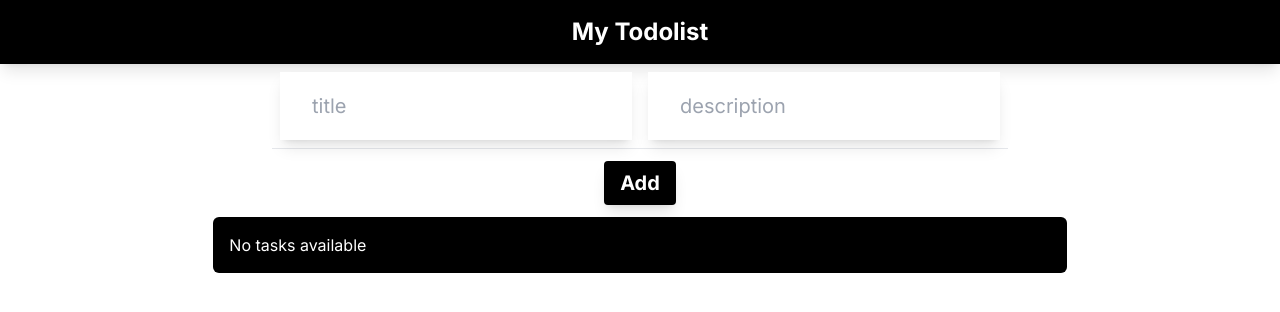
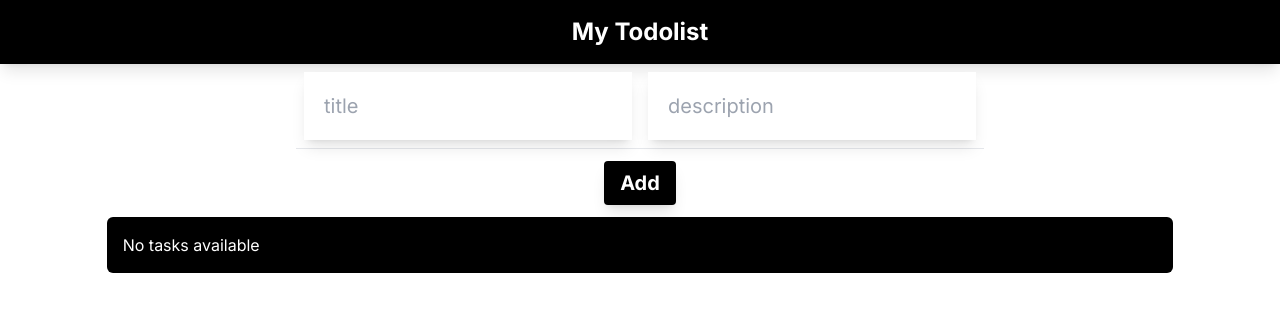
Before and after one commit to VeeraManikanta-Gudala/My-Todolist, a Next.js app: page / in a window 1280 px wide. Shown: the top 312 px of the page. Built offline with nearby package versions, Linux system fonts and the light colour scheme.

Commit message:
Update page.js

```diff
--- a/app/page.js
+++ b/app/page.js
@@ -35,13 +35,13 @@ if(items.length>0){
       <h1 className='py-4 px-1 bg-black text-white shadow-lg font-bold text-center text-2xl'>My Todolist</h1>
     <div className='flex items-center'>
       <form onSubmit={handleSubmit} className='text-center text-4xl m-auto'>
-        <input type='text' placeholder='title' className='border-black shadow-lg px-8 py-5 m-2 text-xl'
+        <input type='text' placeholder='title' className='border-black shadow-lg px-5 py-5 m-2 text-xl'
             value={title}
           onChange={(e) => {
             setTitle(e.target.value);
           }}
         ></input>
-        <input type='text' placeholder='description' className=' border-3 m-2 shadow-lg border-black px-8 py-5 text-xl'
+        <input type='text' placeholder='description' className=' border-3 m-2 shadow-lg border-black px-5 py-5 text-xl'
             value={description}
           onChange={(e) => {
             setDescription(e.target.value);
@@ -51,7 +51,7 @@ if(items.length>0){
       <button className='bg-black text-white font-bold shadow-lg text-xl px-4 py-2 mx-auto my-3 rounded'>Add</button>
       </form>
       </div>
-      <div className='p-4 bg-black text-white w-2/3 m-auto rounded-md'>
+      <div className='p-4 bg-black text-white w-5/6 m-auto rounded-md'>
           {display}
       </div>
     </div>
```
